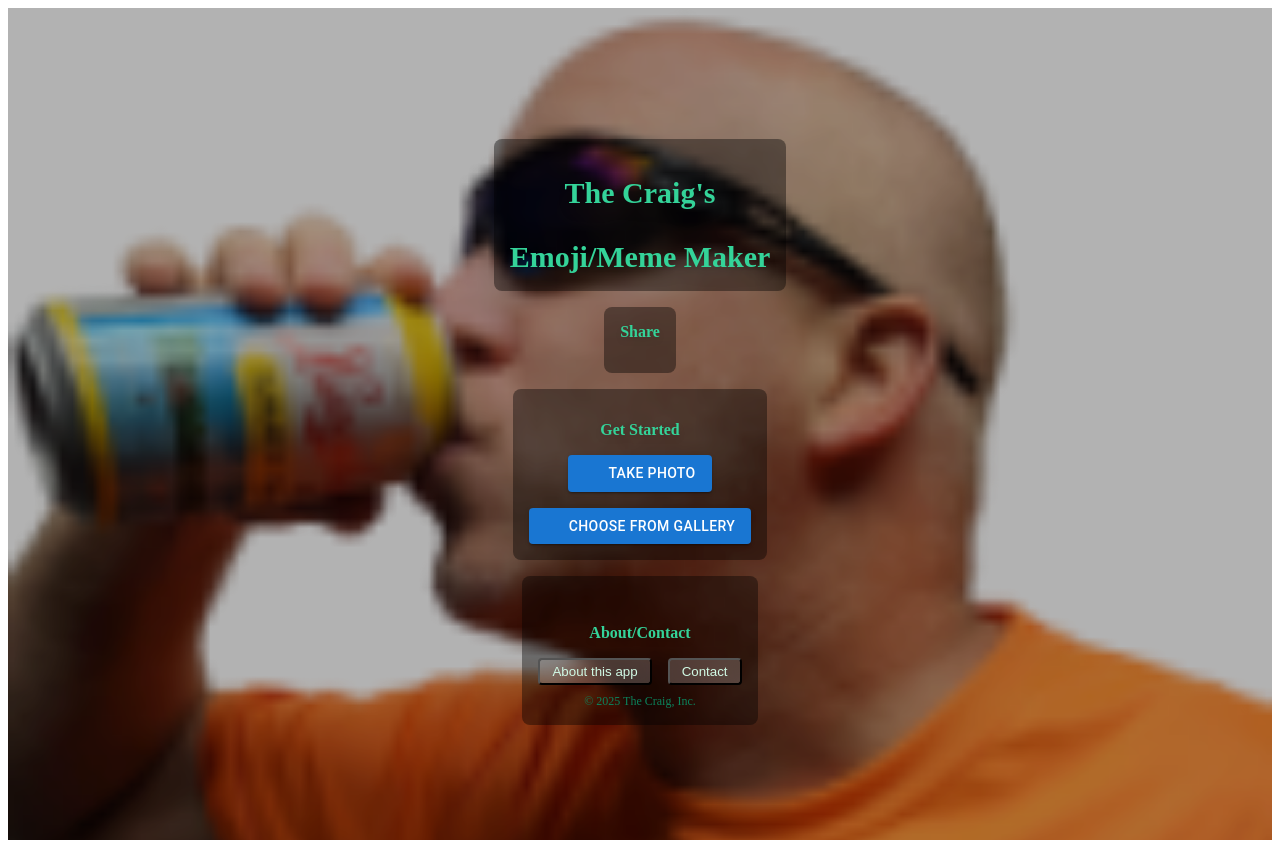
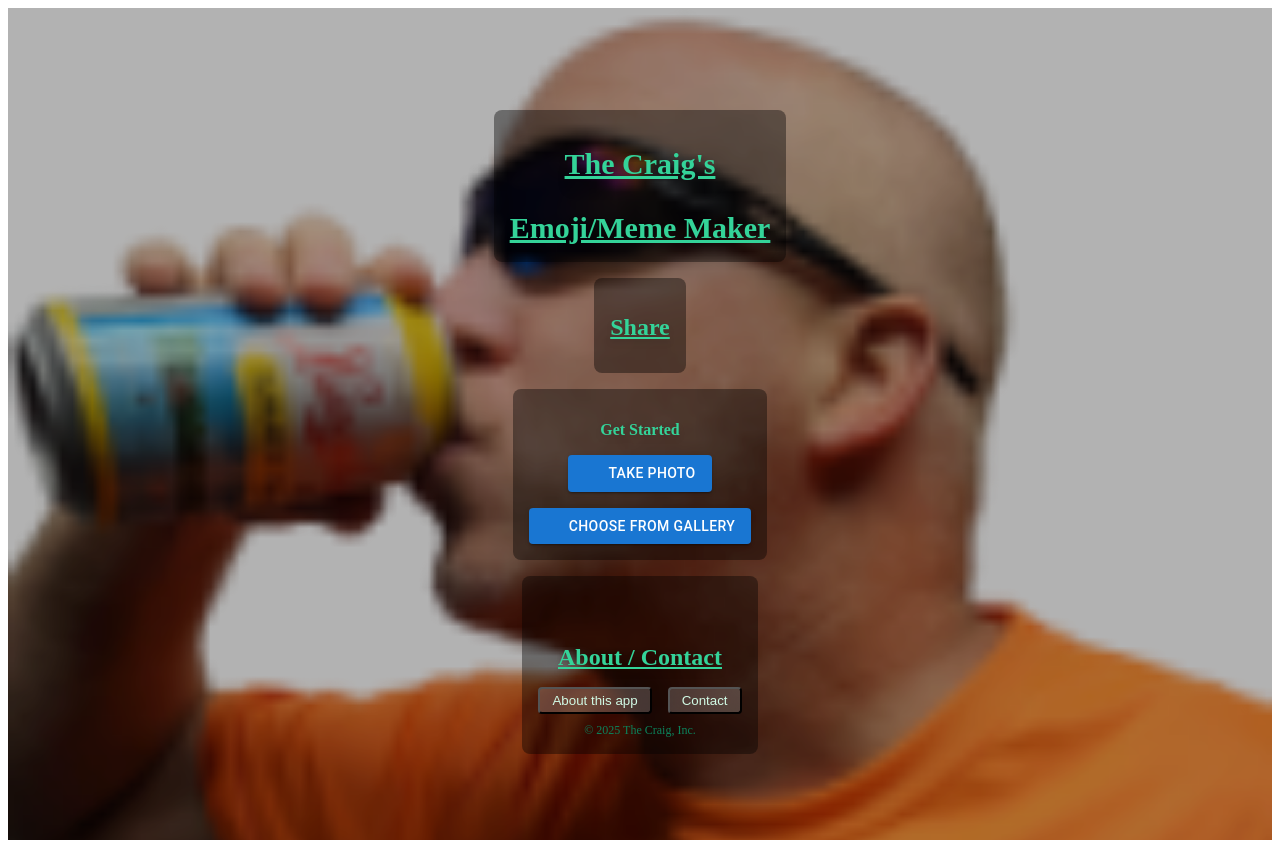
Before and after one commit to cmwillett/emoji-maker, a React (Vite) app: page / in a window 1280 px wide. Built offline with nearby package versions, Linux system fonts and the light colour scheme; no server answers; some icons are missing.

Commit message:
added underline to headers

```diff
--- a/src/components/BackgroundColorPicker.jsx
+++ b/src/components/BackgroundColorPicker.jsx
@@ -12,6 +12,9 @@ export default function BackgroundColorPicker({ backgroundColor, setBackgroundCo
   return (
     <div className="bg-black/40 border border-emerald-400 rounded-lg p-4 mb-4">
       <div className="mt-4 text-center">
+        <h2 className="block text-emerald-400 font-semibold drop-shadow-md mb-2 underline">
+          Background Options
+        </h2>
         <label className="block text-emerald-400 font-semibold drop-shadow-md mb-2">
           Current Background
         </label>
--- a/src/components/EmojiTextInput.jsx
+++ b/src/components/EmojiTextInput.jsx
@@ -6,6 +6,9 @@ export default function EmojiTextInput({ emojiText, setEmojiText, fontColor, set
 
   return (
     <div className="bg-black/40 border border-emerald-400 rounded-lg p-4 mb-4">
+      <h2 className="text-center block text-emerald-400 font-semibold drop-shadow-md mb-2 underline">
+        Text Options
+      </h2>
       <p className="text-emerald-400 font-semibold drop-shadow-md mb-2 text-center">Add Text?</p>
       <div className="flex justify-center mb-2">
         <input
--- a/src/components/Footer.jsx
+++ b/src/components/Footer.jsx
@@ -5,9 +5,9 @@ export default function Footer({ onAbout, onContact }) {
     <div className="bg-black/40 border border-emerald-400 rounded-lg p-4 mb-4">
     <footer className="mt-8 w-full text-center space-y-2">
       <div className="flex flex-col items-center gap-2">
-        <label className="block text-emerald-400 font-semibold drop-shadow-md mb-2">
-          About/Contact
-        </label>
+        <h2 className="block text-emerald-400 font-semibold drop-shadow-md mb-2 underline">
+          About / Contact
+        </h2>
         <div className="flex gap-4">
           <button
             className="px-3 py-1 rounded bg-white bg-opacity-20 text-emerald-100 font-medium backdrop-blur hover:bg-opacity-30 hover:text-white transition"
--- a/src/components/Header.jsx
+++ b/src/components/Header.jsx
@@ -4,8 +4,8 @@ export default function Header({ emojiCount }) {
   return (
     <div className="bg-black/40 border border-emerald-400 rounded-lg p-4 mb-4">
       <div className="flex flex-col items-center space-y-2">
-        <h1 className="text-3xl font-bold text-emerald-400 drop-shadow-lg">The Craig's</h1>
-        <h1 className="text-3xl font-bold text-emerald-400 drop-shadow-lg">Emoji/Meme Maker</h1>
+        <h1 className="text-3xl font-bold text-emerald-400 drop-shadow-lg underline">The Craig's</h1>
+        <h1 className="text-3xl font-bold text-emerald-400 drop-shadow-lg underline">Emoji/Meme Maker</h1>
         {emojiCount !== null && (
           <p className="text-sm text-emerald-400 mt-2 font-bold underline">
             {emojiCount.toLocaleString()} created so far!
--- a/src/components/InstallShareButtons.jsx
+++ b/src/components/InstallShareButtons.jsx
@@ -8,9 +8,9 @@ export default function InstallShareButtons({ showInstall, handleInstallClick })
   return (
     <div className="bg-black/40 border border-emerald-400 rounded-lg p-4 mb-4">
       <div>
-        <label className="text-center block text-emerald-400 font-semibold drop-shadow-md mb-2">
+        <h2 className="underline text-center block text-emerald-400 font-semibold drop-shadow-md mb-2">
           {showInstall ? "Install/Share" : "Share"}
-        </label>
+        </h2>
       </div>
       <Stack direction="row" spacing={2} className="mt-4">
         {showInstall && (
--- a/src/components/StyleOptions.jsx
+++ b/src/components/StyleOptions.jsx
@@ -7,7 +7,9 @@ export default function StyleOptions({
   return (
     <div className="bg-black/40 border border-emerald-400 rounded-lg p-4 mb-4">
       <div className="mt-4 text-center">
-        <p className="text-emerald-400 font-semibold drop-shadow-md mb-2">Style Options</p>
+        <h2 className="block text-emerald-400 font-semibold drop-shadow-md mb-2 underline">
+          Style Options
+        </h2>
         <div className="flex flex-wrap justify-center gap-3 text-sm text-white">
           <label className="flex items-center gap-1">
             <input
```
